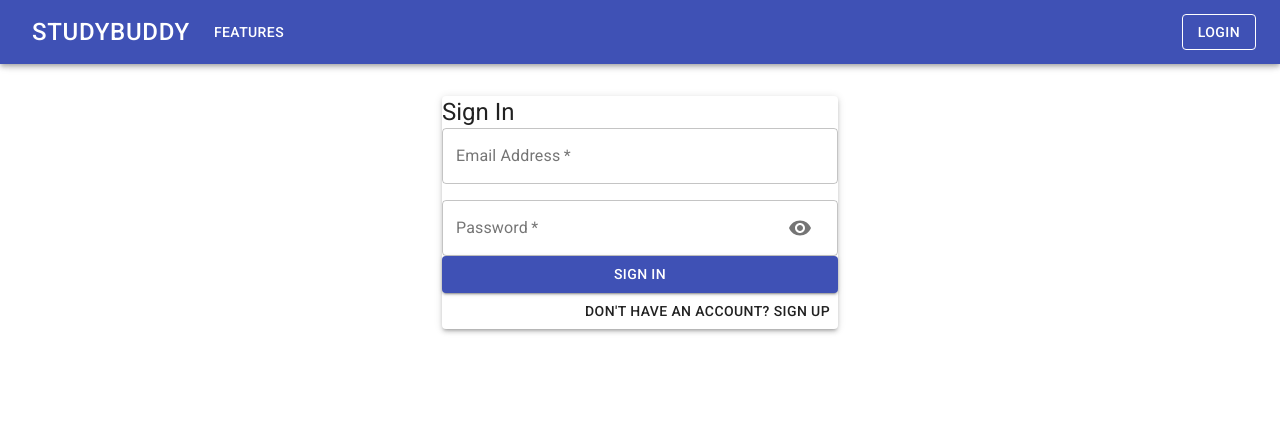
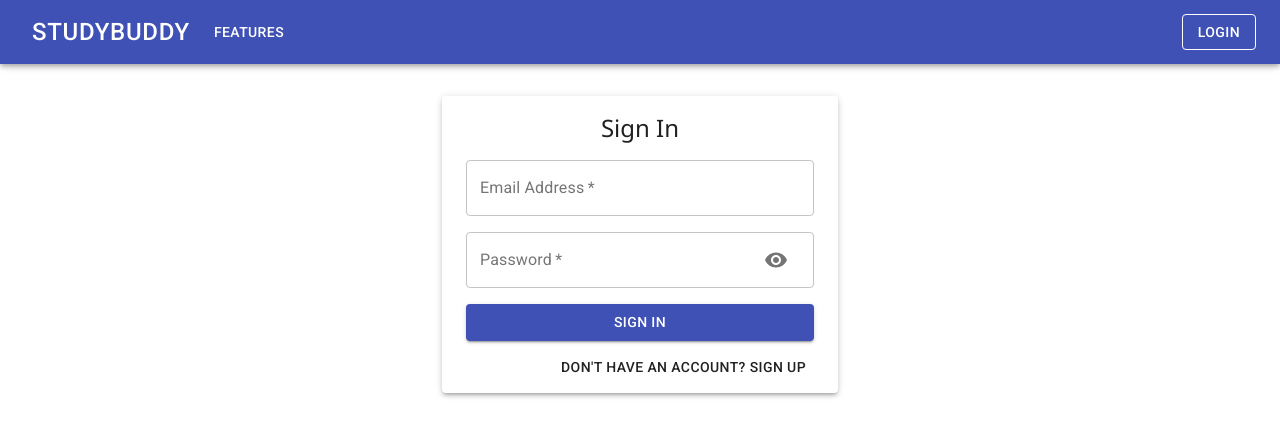
Before and after one commit to alexl0806/OrgTool, a React (Create React App) app in the folder client/: page /auth in a window 1280 px wide. Shown: the top 436 px of the page. Built offline with nearby package versions, Linux system fonts and the light colour scheme; no server answers.

Commit message:
front end login/signup done

```diff
--- a/client/src/components/Auth/Auth.js
+++ b/client/src/components/Auth/Auth.js
@@ -3,20 +3,30 @@ import React, { useState } from "react";
 import { Button, Paper, Grid, Typography, Container } from "@material-ui/core";
 import { makeStyles } from "@material-ui/core";
 import Input from './Input.js';
-import Nav from '../Home/LandNav.js';
 
 //making the styles
 const useStyles = makeStyles((theme) => ({
   paper: {
     marginTop: theme.spacing(3),
+    display: 'flex',
+    flexDirection: 'column',
+    alignItems: 'center',
+    padding: theme.spacing(2, 3, 1, 3),
+  },
+
+  words: {
+    fontFamily: "Segoe UI",
+    fontWeight: 400,
+    margin: theme.spacing(0,0,1,0),
   },
 
   form: {
-
+      width: '100%',
+      margin: theme.spacing(1, 0, 0, 0),
   },
 
   submit: {
-
+    margin: theme.spacing(2, 0, 1),
   },
 
 }));
@@ -44,7 +54,7 @@ const Auth = () => {
   return (
     <Container component="main" maxWidth="xs">
       <Paper className={classes.paper} elevation={3}>
-        <Typography variant = "h5">{isSignup ? 'Sign Up' : 'Sign In'}</Typography>
+        <Typography variant = "h5" className={classes.words}>{isSignup ? 'Sign Up' : 'Sign In'}</Typography>
         <form className={classes.form} onSubmit={handleSubmit}>
           <Grid container spacing={2}>
             {
--- a/client/src/components/Home/LandNav.js
+++ b/client/src/components/Home/LandNav.js
@@ -1,6 +1,7 @@
 import React from "react";
 import { makeStyles } from "@material-ui/core";
 import { BrowserRouter as Router, Switch, Route, Link } from "react-router-dom";
+import Auth from "../Auth/Auth.js";
 
 import {
   AppBar,
@@ -77,11 +78,10 @@ const LandNav = () => {
           <Route path="/" exact>
             <LandPage />
           </Route>
-          <Route path="/featur" s>
+          <Route path="/features">
             <h1>Features</h1>
           </Route>
-          <Route path="/login">
-            <h1>Login</h1>
+          <Route path="/auth">
           </Route>
         </Switch>
       </div>
```
